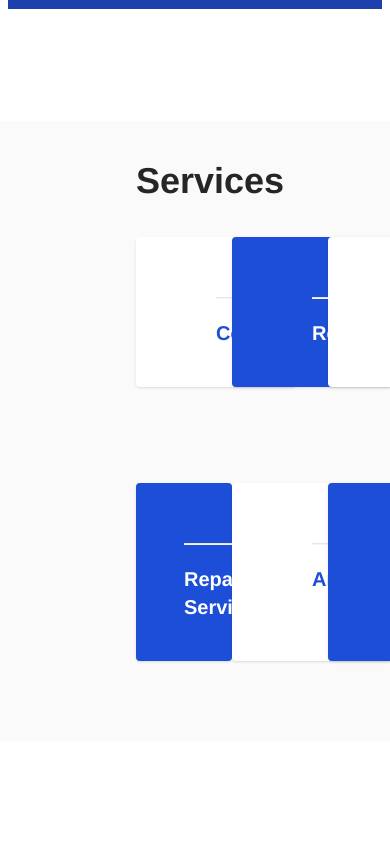
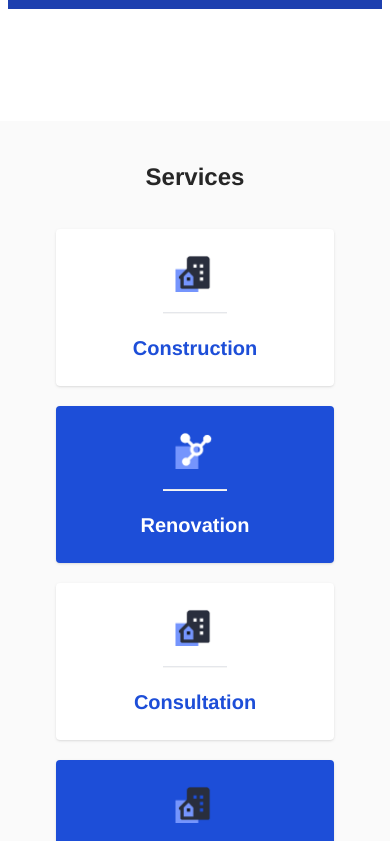
Before and after one commit to missozoda/first-vue-project, a Vue app: page / in a window 390 px wide. Shown: the part 2560-3401 px from the top of the page. Built offline with nearby package versions, Linux system fonts and the light colour scheme.

Commit message:
add responsive to services section

```diff
--- a/src/assets/styles/output.css
+++ b/src/assets/styles/output.css
@@ -953,6 +953,14 @@ video {
   gap: 6rem;
 }
 
+.gap-8 {
+  gap: 2rem;
+}
+
+.gap-2 {
+  gap: 0.5rem;
+}
+
 .space-x-16 > :not([hidden]) ~ :not([hidden]) {
   --tw-space-x-reverse: 0;
   margin-right: calc(4rem * var(--tw-space-x-reverse));
@@ -1211,6 +1219,11 @@ video {
 .px-10 {
   padding-left: 2.5rem;
   padding-right: 2.5rem;
+}
+
+.py-6 {
+  padding-top: 1.5rem;
+  padding-bottom: 1.5rem;
 }
 
 .pl-12 {
@@ -1524,8 +1537,26 @@ video {
     grid-template-columns: repeat(5, minmax(0, 1fr));
   }
 
+  .md\:grid-cols-2 {
+    grid-template-columns: repeat(2, minmax(0, 1fr));
+  }
+
   .md\:gap-5 {
     gap: 1.25rem;
+  }
+
+  .md\:gap-8 {
+    gap: 2rem;
+  }
+
+  .md\:bg-blue-700 {
+    --tw-bg-opacity: 1;
+    background-color: rgb(29 78 216 / var(--tw-bg-opacity));
+  }
+
+  .md\:bg-white {
+    --tw-bg-opacity: 1;
+    background-color: rgb(255 255 255 / var(--tw-bg-opacity));
   }
 
   .md\:px-4 {
@@ -1533,6 +1564,11 @@ video {
     padding-right: 1rem;
   }
 
+  .md\:px-32 {
+    padding-left: 8rem;
+    padding-right: 8rem;
+  }
+
   .md\:text-lg {
     font-size: 1.125rem;
     line-height: 1.75rem;
@@ -1552,6 +1588,16 @@ video {
     font-size: 1.25rem;
     line-height: 1.75rem;
   }
+
+  .md\:text-white {
+    --tw-text-opacity: 1;
+    color: rgb(255 255 255 / var(--tw-text-opacity));
+  }
+
+  .md\:text-blue-700 {
+    --tw-text-opacity: 1;
+    color: rgb(29 78 216 / var(--tw-text-opacity));
+  }
 }
 
 @media (min-width: 1024px) {
@@ -1590,6 +1636,10 @@ video {
 
   .lg\:justify-between {
     justify-content: space-between;
+  }
+
+  .lg\:gap-24 {
+    gap: 6rem;
   }
 
   .lg\:space-x-16 > :not([hidden]) ~ :not([hidden]) {
@@ -1603,6 +1653,21 @@ video {
     padding-right: 2.25rem;
   }
 
+  .lg\:py-10 {
+    padding-top: 2.5rem;
+    padding-bottom: 2.5rem;
+  }
+
+  .lg\:px-20 {
+    padding-left: 5rem;
+    padding-right: 5rem;
+  }
+
+  .lg\:px-12 {
+    padding-left: 3rem;
+    padding-right: 3rem;
+  }
+
   .lg\:text-left {
     text-align: left;
   }
@@ -1644,7 +1709,31 @@ video {
     width: auto;
   }
 
+  .xl\:grid-cols-3 {
+    grid-template-columns: repeat(3, minmax(0, 1fr));
+  }
+
+  .xl\:bg-white {
+    --tw-bg-opacity: 1;
+    background-color: rgb(255 255 255 / var(--tw-bg-opacity));
+  }
+
+  .xl\:bg-blue-700 {
+    --tw-bg-opacity: 1;
+    background-color: rgb(29 78 216 / var(--tw-bg-opacity));
+  }
+
   .xl\:text-start {
     text-align: start;
   }
-}
+
+  .xl\:text-blue-700 {
+    --tw-text-opacity: 1;
+    color: rgb(29 78 216 / var(--tw-text-opacity));
+  }
+
+  .xl\:text-white {
+    --tw-text-opacity: 1;
+    color: rgb(255 255 255 / var(--tw-text-opacity));
+  }
+}
--- a/src/components/Services.vue
+++ b/src/components/Services.vue
@@ -1,34 +1,34 @@
 <template>
-  <section class="bg-neutral-50 pt-10 pb-20 px-32">
+  <section class="bg-neutral-50 pt-10 pb-20 md:px-32 px-12">
     <Container>
-      <h2 class="font-bold text-4xl text-neutral-800 mx-auto mb-9">Services</h2>
-      <div class="grid grid-cols-3 gap-24">
-        <div class="py-10 px-20 bg-white rounded shadow  transition ease-in-out delay-150 hover:scale-110 duration-500">
+      <h2 class="font-bold md:text-4xl text-2xl text-neutral-800 mx-auto mb-9">Services</h2>
+      <div class="grid xl:grid-cols-3 md:grid-cols-2 lg:gap-24 md:gap-8 grid-col-1 gap-5">
+        <div class="lg:py-10 py-6 lg:px-20 px-10 bg-white rounded shadow  transition ease-in-out delay-150 hover:scale-110 duration-500">
           <img class="block mx-auto" src="../assets/images/construction.png" alt="construction" width="40" height="40">
           <hr class="w-16 h-0.5 bg-neutral-100 my-5 mx-auto">
           <p class="font-bold text-xl text-blue-700 mx-auto">Construction</p>
         </div>
-        <div class="py-10 px-20 bg-blue-700 rounded shadow transition ease-in-out delay-150 hover:scale-110 duration-500">
+        <div class="lg:py-10 py-6 lg:px-20 px-10 bg-blue-700 rounded shadow transition ease-in-out delay-150 hover:scale-110 duration-500">
           <img class="block mx-auto" src="../assets/images/renovation.png" alt="renovation" width="40" height="40">
           <hr class="w-16 h-0.5 bg-neutral-100 my-5 mx-auto">
           <p class="font-bold text-xl text-white mx-auto">Renovation</p>
         </div>
-        <div class="py-10 px-20 bg-white rounded shadow transition ease-in-out delay-150 hover:scale-110 duration-500">
+        <div class="lg:py-10 py-6 lg:px-20 px-10 xl:bg-white md:bg-blue-700 bg-white rounded shadow transition ease-in-out delay-150 hover:scale-110 duration-500">
           <img class="block mx-auto" src="../assets/images/construction.png" alt="construction" width="40" height="40">
           <hr class="w-16 h-0.5 bg-neutral-100 my-5 mx-auto">
-          <p class="font-bold text-xl text-blue-700 mx-auto">Consultation</p>
+          <p class="font-bold text-xl xl:text-blue-700 md:text-white text-blue-700 mx-auto">Consultation</p>
         </div>
-        <div class="py-10 px-12 bg-blue-700 rounded shadow transition ease-in-out delay-150 hover:scale-110 duration-500">
+        <div class="lg:py-10 py-6 lg:px-12 px-10 xl:bg-blue-700 md:bg-white bg-blue-700 rounded shadow transition ease-in-out delay-150 hover:scale-110 duration-500">
           <img class="block mx-auto" src="../assets/images/construction.png" alt="construction" width="40" height="40">
           <hr class="w-16 h-0.5 bg-neutral-100 my-5 mx-auto">
-          <p class="font-bold text-xl text-white mx-auto">Repair Services</p>
+          <p class="font-bold text-xl xl:text-white md:text-blue-700 text-white mx-auto">Repair Services</p>
         </div>
-        <div class="py-10 px-20 bg-white rounded shadow transition ease-in-out delay-150 hover:scale-110 duration-500">
+        <div class="lg:py-10 py-6 lg:px-20 px-10 bg-white rounded shadow transition ease-in-out delay-150 hover:scale-110 duration-500">
           <img class="block mx-auto" src="../assets/images/construction.png" alt="construction" width="40" height="40">
           <hr class="w-16 h-0.5 bg-neutral-100 my-5 mx-auto">
           <p class="font-bold text-xl text-blue-700 mx-auto">Architecture</p>
         </div>
-        <div class="py-10 px-20 bg-blue-700 rounded shadow transition ease-in-out delay-150 hover:scale-110 duration-500">
+        <div class="lg:py-10 py-6 lg:px-20 px-10 bg-blue-700 rounded shadow transition ease-in-out delay-150 hover:scale-110 duration-500">
           <img class="block mx-auto" src="../assets/images/construction.png" alt="construction" width="40" height="40">
           <hr class="w-16 h-0.5 bg-neutral-100 my-5 mx-auto">
           <p class="font-bold text-xl text-white mx-auto">Electric</p>
```
